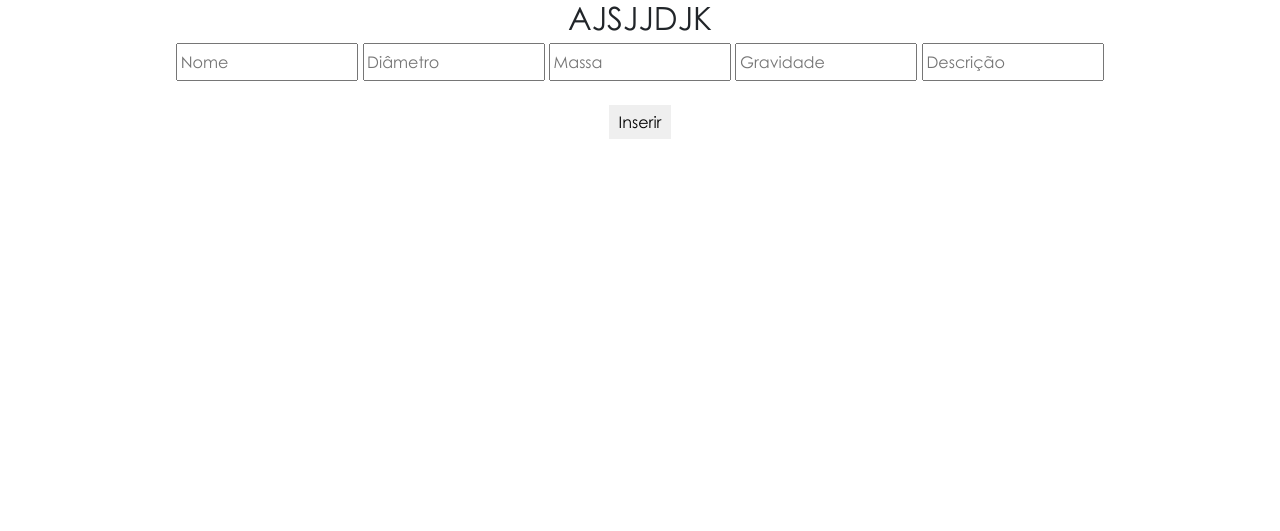
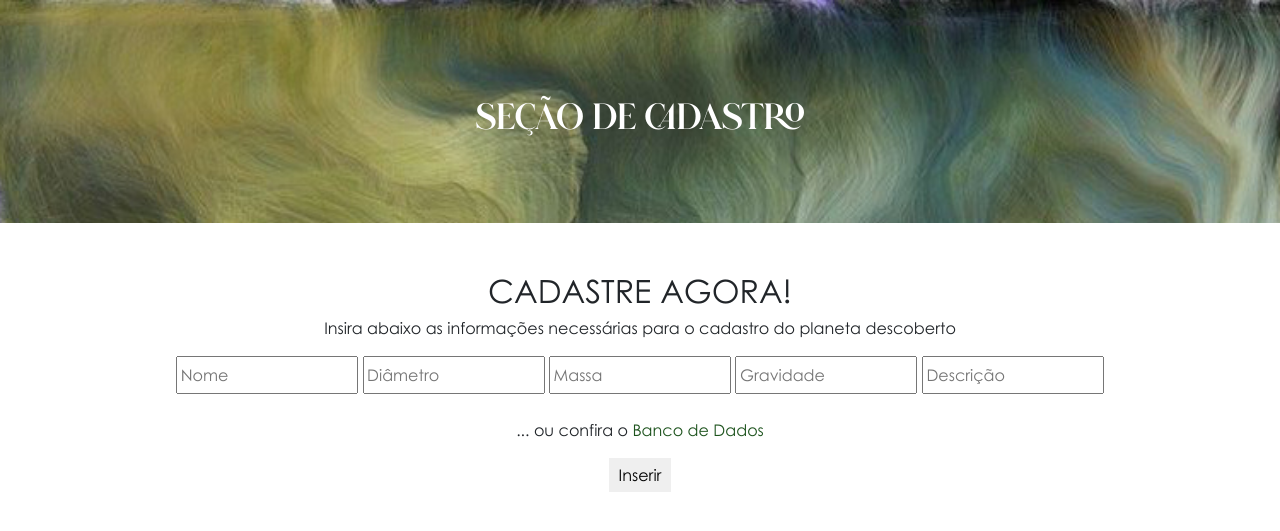
Before and after one commit to crrloz/trab3_deswebii, a PHP site: page / in a window 1280 px wide. Shown: the top 531 px of the page. Run offline with PHP 8.4, Linux system fonts and the light colour scheme.

Commit message:
juhuhjjjdasjsajdjj

```diff
--- a/css/style.css
+++ b/css/style.css
@@ -48,6 +48,10 @@ body, html {
 }
 
 /* ------------------------------------ */
+
+a, a:hover{
+  color: #1d531d;
+}
 
 button, input[type="submit"] {
 	outline: none !important;
@@ -132,3 +136,15 @@ input[type="text"]{
   background-color: rgba(0,0,0,0.7);
   z-index: 100;
 }
+
+/* ------------------------------------ */
+
+/*[TITLE PAGE]*/
+
+.bg-title-page {
+  width: 100%;
+  background-repeat: no-repeat;
+  background-position: center 0;
+  background-size: cover;
+  color: white;
+}
--- a/index.php
+++ b/index.php
@@ -9,12 +9,21 @@
     <link rel="stylesheet" href="css/util.css">
     <link rel="stylesheet" href="css/style.css">
 
-    <title>Inserir</title>
+    <title>PLANETAS.... | Cadastro</title>
 </head>
 <body>
-    <!-- Seção de Inserimento -->
+    <!-- Title Page -->
+    <section class="section-title-page bg-title-page p-t-100 p-b-80 p-l-15 p-r-15 m-b-50" style="background-image: url(img/bg1.jpg)">
+        <h2 class="t-center f-glitten">
+            SEÇÃO DE CADASTRO
+        </h2>
+	</section>
+
+
+    <!-- Seção de Cadastro -->
     <section class="section-login p-b-30 t-center">
-        <h2>AJSJJDJK</h2>
+        <h2>CADASTRE AGORA!</h2>
+        <p>Insira abaixo as informações necessárias para o cadastro do planeta descoberto</p>
         <form action="includes/insert.inc.php" method="post">
             <input type="text" name="nome" placeholder="Nome" class="input-field">
             <input type="text" name="diametro" placeholder="Diâmetro" class="input-field">
@@ -27,10 +36,12 @@
             if (isset($_GET["error"]) && $_GET["error"] == "none"){
                 echo "<p>Dados inseridos com sucesso! Conferir o <a href='db.php'>Banco de Dados</a></p>";
             }
-            if(isset($_GET["error"]) && $_GET["error"] == "invaliddouble"){
+            else if(isset($_GET["error"]) && $_GET["error"] == "invaliddouble"){
                 echo "<p>Preencha os campos Diâmetro, Massa e Gravidade com valores numéricos apenas.</p>";
             } else if(isset($_GET["error"]) && $_GET["error"] == "emptyinput"){
                 echo "<p>Preencha pelo menos os campos Nome e Descrição.</p>";
+            } else {
+                echo "<p>... ou confira o <a href='db.php'>Banco de Dados</a></p>";
             }
             ?>
 
```
Also changed, not shown: db.php (+12 -10 lines), img/bg1.jpg (added), img/bg2.jpg (added).
